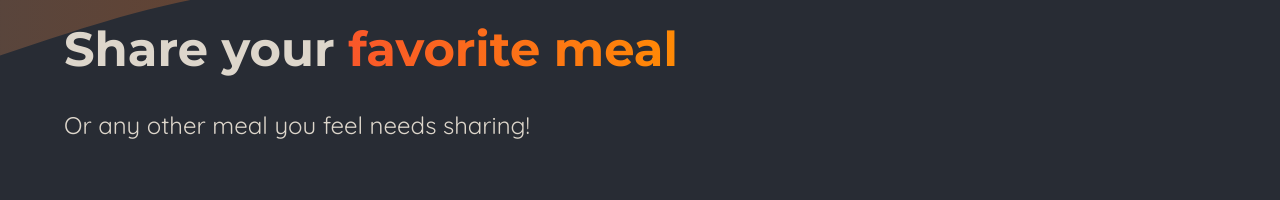
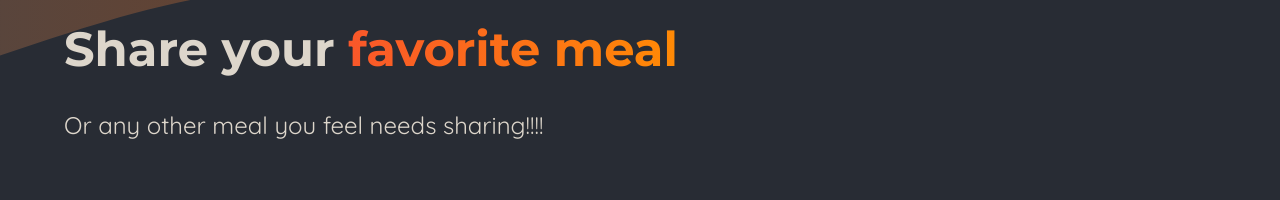
Before and after one commit to taylor50737/Nextlevel-Food, a Next.js app: page /meals/share in a window 1280 px wide. Shown: the part 172-372 px from the top of the page. Built offline with nearby package versions, Linux system fonts and the light colour scheme.

Commit message:
Fixed bug

```diff
--- a/app/meals/share/page.js
+++ b/app/meals/share/page.js
@@ -8,7 +8,7 @@ export default function ShareMealPage() {
         <h1>
           Share your <span className={classes.highlight}>favorite meal</span>
         </h1>
-        <p>Or any other meal you feel needs sharing!</p>
+        <p>Or any other meal you feel needs sharing!!!!</p>
       </header>
       <main className={classes.main}>
         <form className={classes.form}>
```
